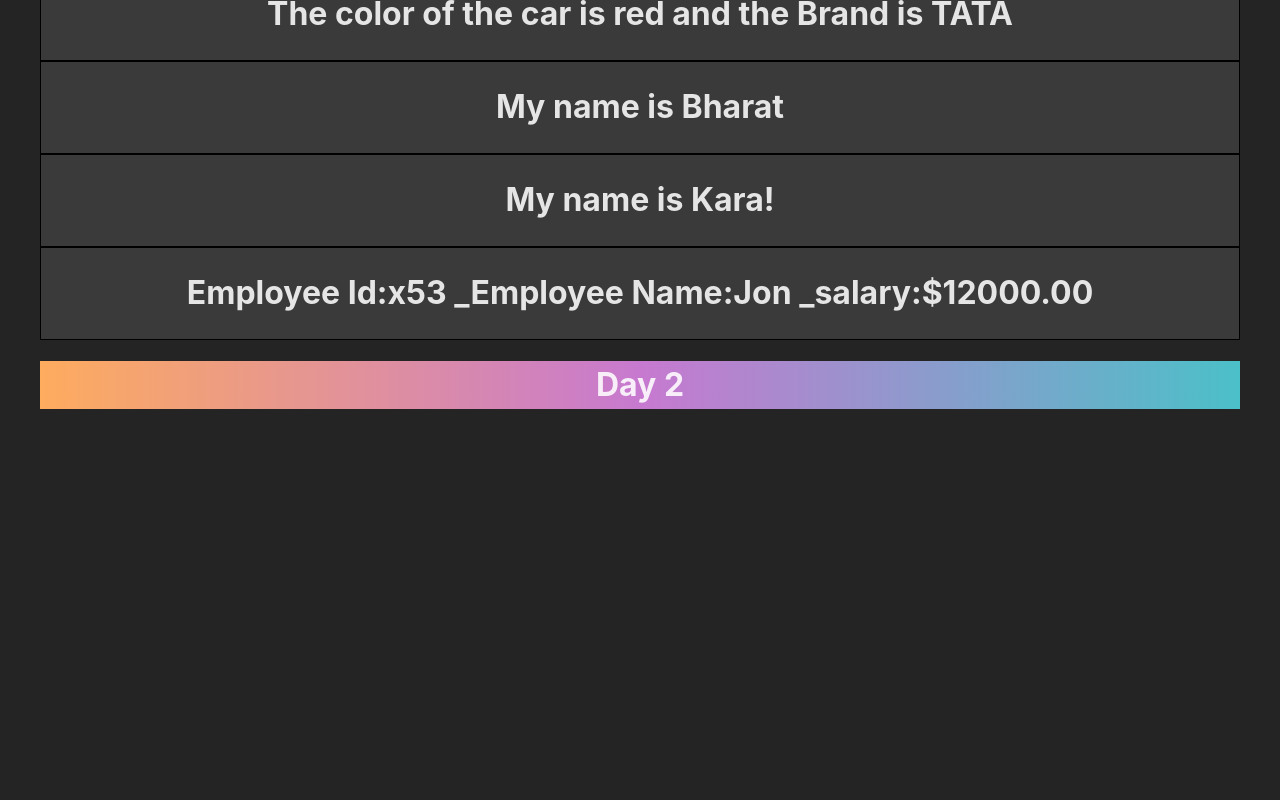
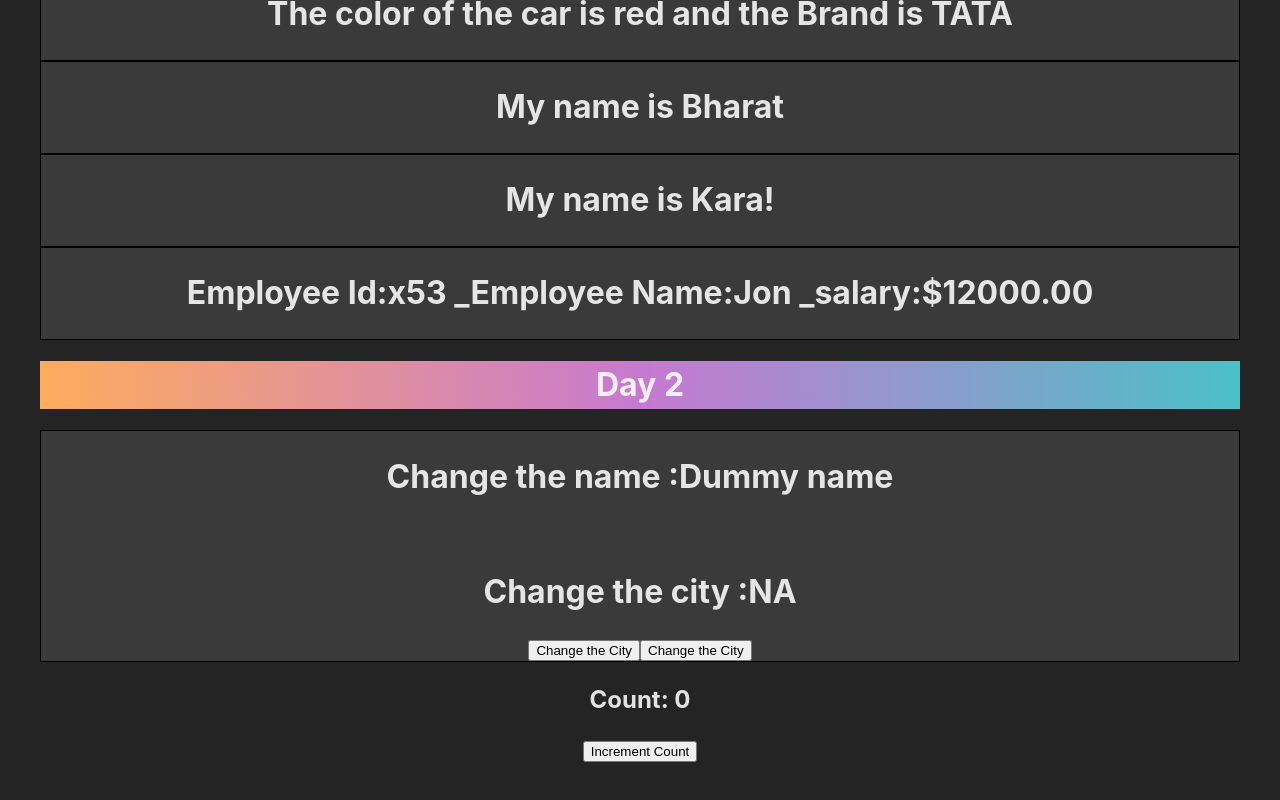
Before and after one commit to iambharatchavhan/MentorIntern, a React (Vite) app in the folder mentorIntern/: page / in a window 1280 px wide. Shown: the part 366-1166 px from the top of the page. Before the commit the page ends 836 px from the top, so only its background shows below. Built offline with nearby package versions, Linux system fonts and the light colour scheme.

Commit message:
day 2 LCM

```diff
--- a/mentorIntern/src/App.css
+++ b/mentorIntern/src/App.css
@@ -4,13 +4,21 @@
   padding: 2rem;
   text-align: center;
 }
+.head{
+  background: #feac5e; /* fallback for old browsers */
+  background: -webkit-linear-gradient(to right, #feac5e, #c779d0, #4bc0c8); /* Chrome 10-25, Safari 5.1-6 */
+  background: linear-gradient(to right, #feac5e, #c779d0, #4bc0c8); /* W3C, IE 10+/ Edge, Firefox 16+, Chrome 26+, Opera 12+, Safari 7+ */
+}
 
 .dayOne{
   border: 1px solid black;
   background-color: rgb(58, 58, 58);
 }
-.head{
-  background: #feac5e; /* fallback for old browsers */
-  background: -webkit-linear-gradient(to right, #feac5e, #c779d0, #4bc0c8); /* Chrome 10-25, Safari 5.1-6 */
-  background: linear-gradient(to right, #feac5e, #c779d0, #4bc0c8); /* W3C, IE 10+/ Edge, Firefox 16+, Chrome 26+, Opera 12+, Safari 7+ */
+
+.dayTwo{
+  border: 1px solid black;
+  background: #1e130c;  /* fallback for old browsers */
+  background: -webkit-linear-gradient(to right, #9a8478, #1e130c);  /* Chrome 10-25, Safari 5.1-6 */
+  background: linear-gradient(to right, #9a8478, #1e130c); /* W3C, IE 10+/ Edge, Firefox 16+, Chrome 26+, Opera 12+, Safari 7+ */
+
 }
--- a/mentorIntern/src/App.jsx
+++ b/mentorIntern/src/App.jsx
@@ -6,7 +6,9 @@
 import ClassComp from "./components/ClassComponents/ClassComp"
 import Employee from './components/Employess'
 import Day2 from "./componentDay2/classComps/Day2"
-
+import CounterComponent from './componentDay2/classComps/CountUpdater'
+import StateDemo from './componentDay2/classComps/StatesDemo'
+import MyLifeComponent from './componentDay2/classComps/LifeCycleMethod'
 
 
 
@@ -18,13 +20,15 @@
     <>
       <h1>SevenMentor</h1>
       <Day2 day="1"/>
-
       <DayFirst/>
       <StatesInClass/>
       <PropsComponent name="Bharat"/>
       <ClassComp name="Kara"/>
       <Employee name="Jon" id="x53" salary="$12000.00"/>
       <Day2 day="2"/>
+      {/* <CounterComponent/> */}
+      <StateDemo/>
+      <MyLifeComponent/>
 
 
     </>
--- /dev/null
+++ b/mentorIntern/src/componentDay2/classComps/CountUpdater.jsx
@@ -0,0 +1,25 @@
+import React,{ Component } from "react";
+
+class CounterComponent extends Component {
+
+       constructor(props){
+        super(props);
+        this.state = {
+            count : 0
+        }
+       }
+
+
+
+    render(){
+        return(
+            <div className="dayOne">
+            <h1>Day {this.state.count}</h1>
+            <button onClick={()=>this.setState({count:this.state.count +1 })}>Increment</button>
+            <button onClick={()=>this.setState({count:this.state.count - 1 })}>Decrement</button>
+            </div>
+        )
+    }
+}
+
+export default CounterComponent;
--- /dev/null
+++ b/mentorIntern/src/componentDay2/classComps/LifeCycleMethod.jsx
@@ -0,0 +1,42 @@
+import React, { Component } from 'react';
+
+class MyLifeComponent extends Component {
+  constructor(props) {
+    super(props);
+    this.state = {
+      count: 0
+    };
+  }
+
+  componentDidMount() {
+    console.log('Component did mount');
+  }
+
+  componentDidUpdate(prevProps, prevState) {
+    console.log('Component did update');
+    if (prevState.count !== this.state.count) {
+      console.log('Count state has changed');
+    }
+  }
+
+  componentWillUnmount() {
+    console.log('Component will unmount');
+  }
+
+  handleIncrement = () => {
+    this.setState(prevState => ({
+      count: prevState.count + 1
+    }));
+  }
+
+  render() {
+    return (
+      <div>
+        <h2>Count: {this.state.count}</h2>
+        <button onClick={this.handleIncrement}>Increment Count</button>
+      </div>
+    );
+  }
+}
+
+export default MyLifeComponent;
--- /dev/null
+++ b/mentorIntern/src/componentDay2/classComps/StatesDemo.jsx
@@ -0,0 +1,41 @@
+import React, { Component } from "react";
+
+class StateDemo extends Component {
+  constructor(props) {
+    super(props);
+    this.state = {
+      name: "Dummy name",
+      city:"NA",
+      age: 22,
+    };
+    // implicit object
+  }
+
+
+  changeName = () => {
+    this.setState({
+      name: "bharat",
+      age: 30,
+    });
+  };
+
+  changeCity = ()=>{
+    this.setState({
+        city: "Pune"
+    })
+  }
+
+  render() {
+    return (
+      <div className="dayOne">
+        <h1>Change the name :{this.state.name}</h1>
+        <br />
+        <h1>Change the city :{this.state.city}</h1>
+        <button onClick={this.changeName}>Change the City</button>
+        <button onClick={this.changeCity}>Change the City</button>
+      </div>
+    );
+  }
+}
+
+export default StateDemo;
```
